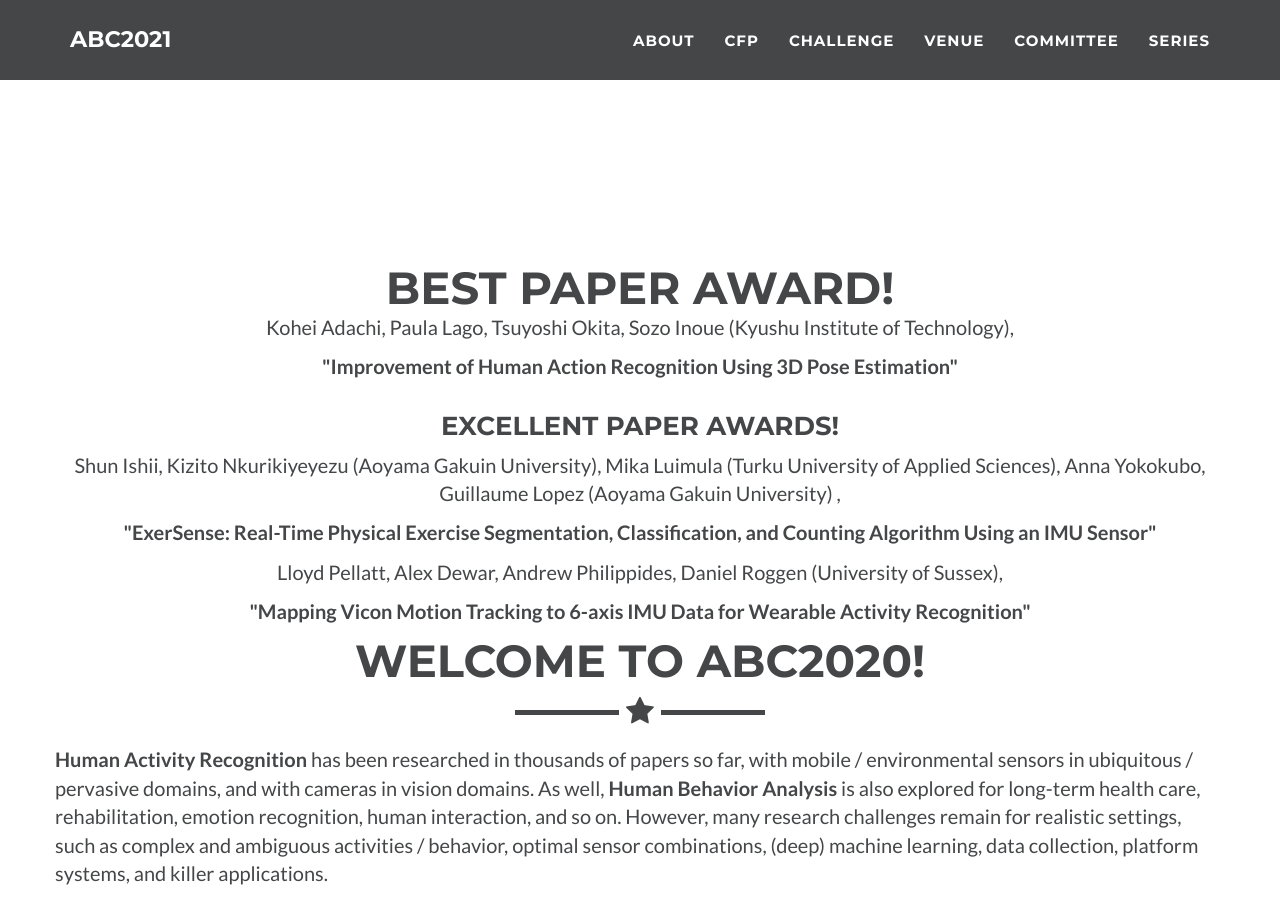
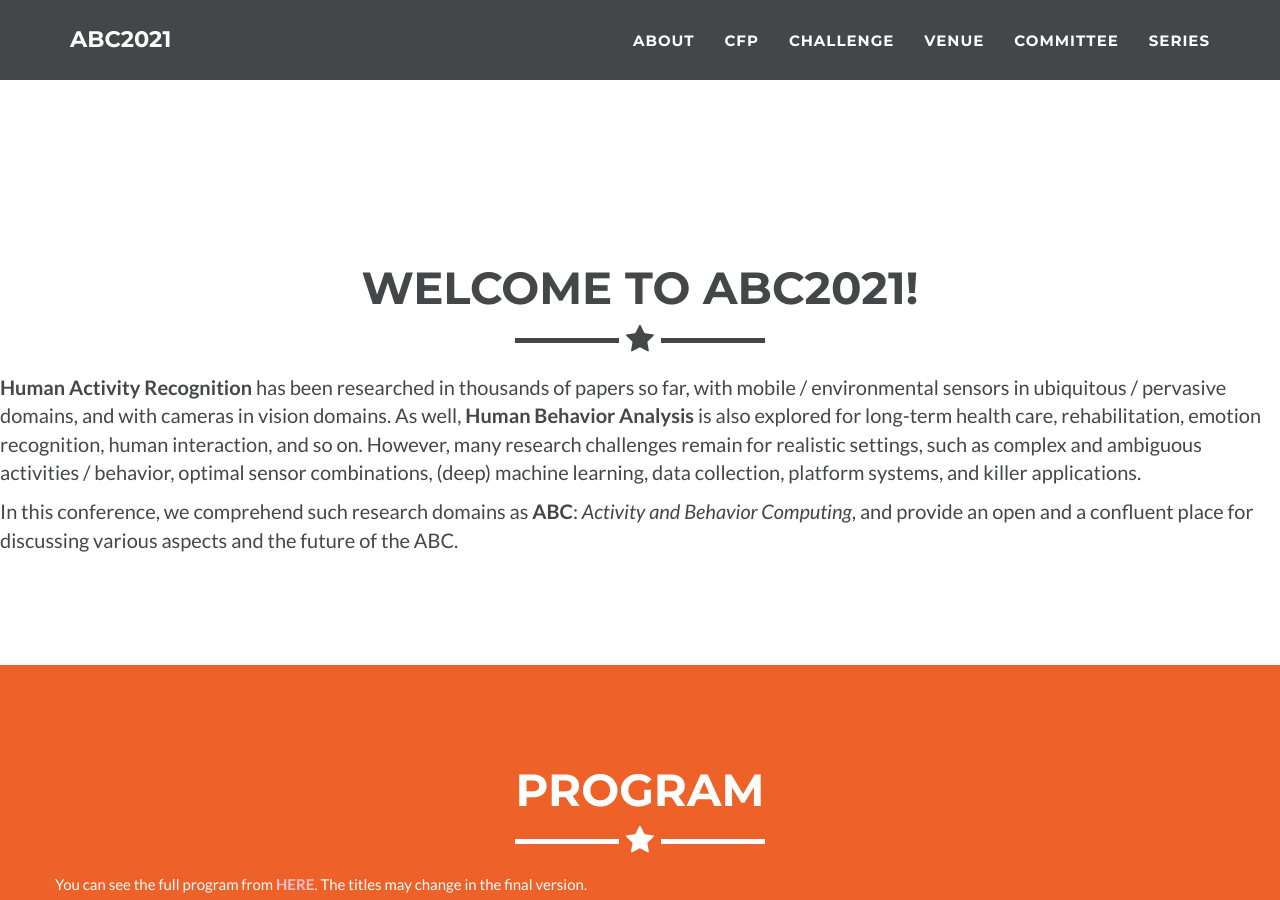
Before and after one commit to abc-research/abc-research.github.io, a Jekyll site: the page built from index.html, in a window 1280 px wide and 900 px high, scrolled down 1138 px. Built offline with Jekyll 4.4.1, drawn with Linux system fonts in a browser that asks for light colours.

Commit message:
Update about.html

```diff
--- a/_includes/about.html
+++ b/_includes/about.html
@@ -1,39 +1,9 @@
  <!-- About Section -->
     <section id="about">
         <div class="container">
-            <div class="row">
-               <div class="row">
-                  <div class="col-lg-12 text-center">
-                     <h2>Best Paper Award!</h2>
-                  </div>
-               </div>
-               <div class="row">
-               <div class="col-lg-12 text-center">
-                  <p>Kohei Adachi, Paula Lago, Tsuyoshi Okita, Sozo Inoue (Kyushu Institute of Technology), </p>
-                <p><b>"Improvement of Human Action Recognition Using 3D Pose Estimation"</b></p>
-               </div>
-            </div>
-            <div class="row">
-                <div class="col-lg-12 text-center">
-                    <h3>Excellent Paper Awards!</h3>
-                </div>
-            </div>
-            <div class="row">
-                <div class="col-lg-12 text-center">
-                 <p>Shun Ishii, Kizito Nkurikiyeyezu (Aoyama Gakuin University), Mika Luimula (Turku University of Applied Sciences), Anna Yokokubo, Guillaume Lopez (Aoyama Gakuin University)
-,</p>
-                  <p><b>"ExerSense: Real-Time Physical Exercise Segmentation, Classification, and Counting Algorithm Using an IMU Sensor"</b></p>
-             </div>
-             <br/>
-            <div class="row">
-                <div class="col-lg-12 text-center">
-                  <p>Lloyd Pellatt, Alex Dewar, Andrew Philippides, Daniel Roggen (University of Sussex),</p>
-                  <p><b>"Mapping Vicon Motion Tracking to 6-axis IMU Data for Wearable Activity Recognition"</b></p>
-             </div>
-             <br/>
             </div>
                 <div class="col-lg-12 text-center">
-                    <h2>Welcome to ABC2020!</h2>
+                    <h2>Welcome to {{site.title}}!</h2>
                     <hr class="star-primary">
                 </div>
             </div>
```
